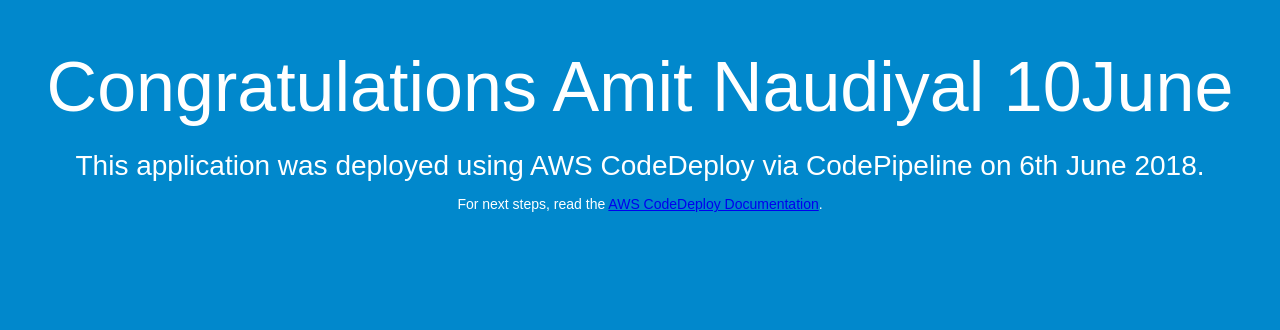
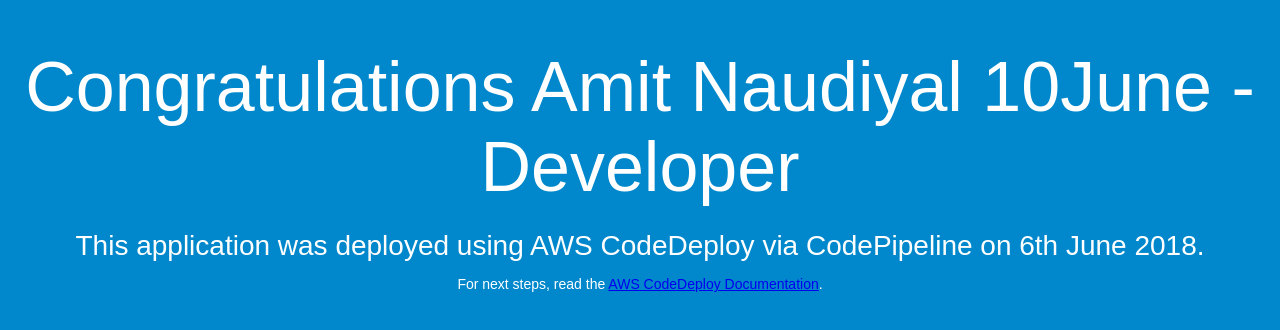
Before and after one commit to Amit-Naudiyal/CodeDeployGitHubDemo, a plain HTML site: page index.html in a window 1280 px wide. Drawn offline with Linux system fonts and the light colour scheme.

Commit message:
ForkedDeveloperBranch

```diff
--- a/index.html
+++ b/index.html
@@ -26,7 +26,7 @@
 </head>
 <body>
   <div align="center">
-    <h1>Congratulations Amit Naudiyal 10June</h1>
+    <h1>Congratulations Amit Naudiyal 10June - Developer </h1>
     <h2>This application was deployed using AWS CodeDeploy via CodePipeline on 6th June 2018.</h2>
     <p>For next steps, read the <a href="http://aws.amazon.com/documentation/codedeploy">AWS CodeDeploy Documentation</a>.</p>
   </div>
```
